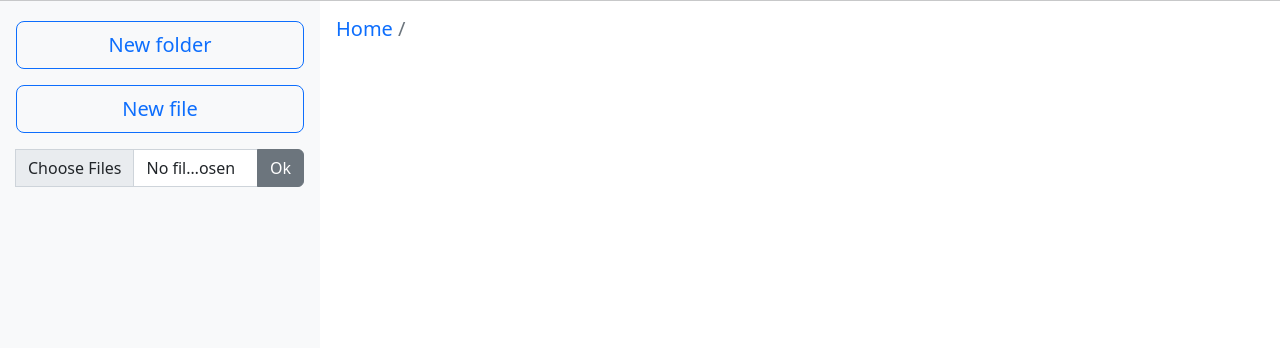
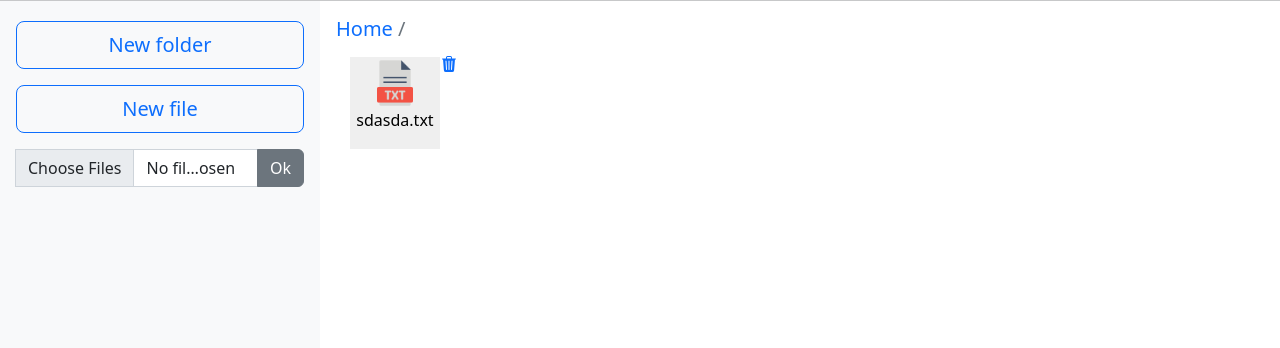
Before and after one commit to Teksiak/express-filemanager, a Node server app: page / in a window 1280 px wide. Shown: the part 101-449 px from the top of the page. Run offline with Node 20, Linux system fonts and the light colour scheme; some libraries are stand-ins or nearby versions.

Commit message:
Add file extension select

```diff
--- a/server.js
+++ b/server.js
@@ -27,6 +27,58 @@ const fileExtensions = [
     "xml",
     "zip",
 ];
+
+const fileSamples = {
+    txt: "This is your txt file.",
+    html: `<!DOCTYPE html>
+<html lang="en">
+<head>
+    <meta charset="UTF-8">
+    <meta http-equiv="X-UA-Compatible" content="IE=edge">
+    <meta name="viewport" content="width=device-width, initial-scale=1.0">
+    <title>Document</title>
+</head>
+<body>
+    <h1>This is your HTML page.</h1>
+</body>
+</html>
+    `,
+    css: `/* Applies to the entire body of the HTML document (except where overridden by more specific
+selectors). */
+body {
+    margin: 25px;
+    background-color: rgb(240,240,240);
+    font-family: arial, sans-serif;
+    font-size: 14px;
+}
+
+/* Applies to all <h1>...</h1> elements. */
+h1 {
+    font-size: 35px;
+    font-weight: normal;
+    margin-top: 5px;
+}
+
+/* Applies to all elements with <... class="someclass"> specified. */
+.someclass { color: red; }
+
+/* Applies to the element with <... id="someid"> specified. */
+#someid { color: green; }
+    `,
+    js: `console.log('This is your js file');`,
+    json: `{
+    "fruit": "Apple",
+    "size": "Large",
+    "color": "Red"
+}`,
+    xml: `<note>
+    <to>You</to>
+    <from>Andrew</from>
+    <heading>Hello</heading>
+    <body>This is your xml file!</body>
+</note>
+    `,
+};
 
 app.use(express.urlencoded({ extended: true }));
 app.use(express.static("static"));
@@ -99,9 +151,9 @@ const getPathArray = (newPath) => {
 };
 
 /*Add the (number) to the file when it already exists*/
-const fixFileName = (fileName, dir, customPath="") => {
+const fixFileName = (fileName, dir, customPath = "") => {
     var newPath = path.join(currentPath, fileName);
-    if(customPath != "") {
+    if (customPath != "") {
         newPath = path.join(customPath, fileName);
     }
     var newName = fileName.split(".")[0];
@@ -155,9 +207,11 @@ app.post("/", (req, res) => {
 
         /*Create new file*/
     } else if (req.body.request === "file") {
-        const newPath = fixFileName(req.body.name, false);
+        console.log(req.body);
+        const newPath = fixFileName(req.body.name + req.body.extension, false);
 
         fs.writeFileSync(newPath, "");
+        fs.appendFileSync(newPath, fileSamples[req.body.extension.slice(1)]);
         return res.render("index.hbs", {
             data: getFiles(currentPath),
             path: getPathArray(currentPath),
@@ -165,13 +219,17 @@ app.post("/", (req, res) => {
 
         /*Change folder name*/
     } else if (req.body.request === "change") {
-        const newPath = fixFileName(req.body.name, true, path.join(currentPath, "../"))
+        const newPath = fixFileName(
+            req.body.name,
+            true,
+            path.join(currentPath, "../")
+        );
 
         if (fs.existsSync(currentPath)) {
             fs.rename(currentPath, newPath, (err) => {
                 if (err) console.log(err);
                 else {
-                    currentPath = newPath
+                    currentPath = newPath;
                     return res.render("index.hbs", {
                         data: getFiles(currentPath),
                         path: getPathArray(currentPath),
--- a/static/scripts/dialog.js
+++ b/static/scripts/dialog.js
@@ -6,14 +6,18 @@ const dialog = document.querySelector("dialog");
 const cancelDialog = document.querySelector("button#cancel");
 const submitDialog = document.querySelector("button#submit");
 const dialogForm = document.querySelector("form#dialogForm");
+const extDiv = document.querySelector("div#extDiv")
 
 function showDialog(type) {
     if (type === "dir") {
         submitDialog.value = "dir";
+        extDiv.setAttribute('style', 'display: none;')
     } else if (type === "file") {
         submitDialog.value = "file";
+        extDiv.setAttribute('style', 'display: inherit;')
     } else if (type === "change") {
         submitDialog.value = "change";
+        extDiv.setAttribute('style', 'display: none;')
     }
     dialog.showModal();
 }
--- /dev/null
+++ b/upload/sdasda.txt
@@ -0,0 +1 @@
+This is your txt file.
--- a/views/index.hbs
+++ b/views/index.hbs
@@ -94,6 +94,17 @@
         {{/each}}
         {{#each data.files}}
             <div class="custom-file me-3 mb-3 position-relative p-2">
+                <form action="/" method="POST" onsubmit="/" class="d-flex flex-column align-items-center">
+                    <input type="hidden" name="request" value="edit" />
+                    <button type="submit" style="border: none; backgorund-color: transparent;">
+                        <img
+                            width="50px"
+                            src="icons/{{getExtension this}}-file.png"
+                            alt="file image"
+                        />
+                        <p class="text-center">{{this}}</p>
+                    </button>
+                </form>
                 <form
                     action="/"
                     method="POST"
@@ -101,12 +112,6 @@
                     class="d-flex flex-column align-items-center"
                 >
                     <input type="hidden" name="request" value="remove" />
-                    <img
-                        width="50px"
-                        src="icons/{{getExtension this}}-file.png"
-                        alt="file image"
-                    />
-                    <p class="text-center">{{this}}</p>
                     <button
                         class="btn btn-link position-absolute top-0 end-0"
                         type="submit"
@@ -134,6 +139,7 @@
 <dialog class="border-0 rounded">
     <h2 class="display-5" id="submitHeading">Enter the name</h2>
     <form method="POST" id="dialogForm">
+        <div class="input-group">
             <input
                 type="text"
                 name="name"
@@ -142,6 +148,17 @@
                 pattern="^[^<>:&#147\/\\|?*\x00-\x1F]+[^ .\\\/&#147]$"
                 required
             />
+            <div class="input-group-appended" id="extDiv">
+                <select name="extension" id="extSelect" class="form-select" style="border-top-left-radius: 0px !important; border-bottom-left-radius: 0px !important;">
+                    <option value=".txt" selected>.txt</option>
+                    <option value=".html">.html</option>
+                    <option value=".css">.css</option>
+                    <option value=".js">.js</option>
+                    <option value=".json">.json</option>
+                    <option value=".xml">.xml</option>
+                </select>
+            </div>
+        </div>
         <div class="mt-2 d-flex gap-2 justify-content-end">
             <button
                 type="submit"
```
Also changed, not shown: static/filesamples.js (added, +54 -0 lines), views/editor.hbs (added). Lines whose indentation alone changed are shown as unchanged.
